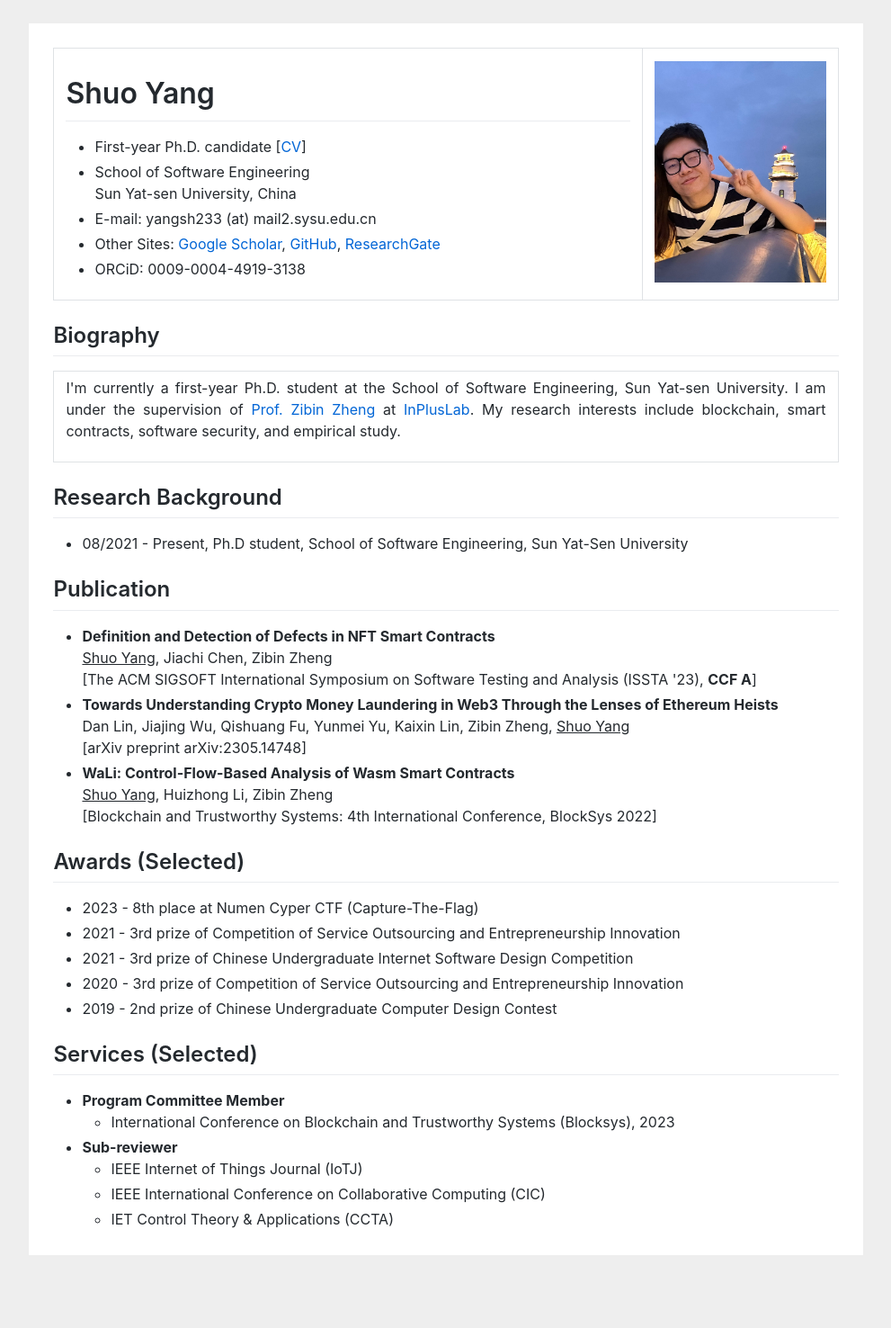
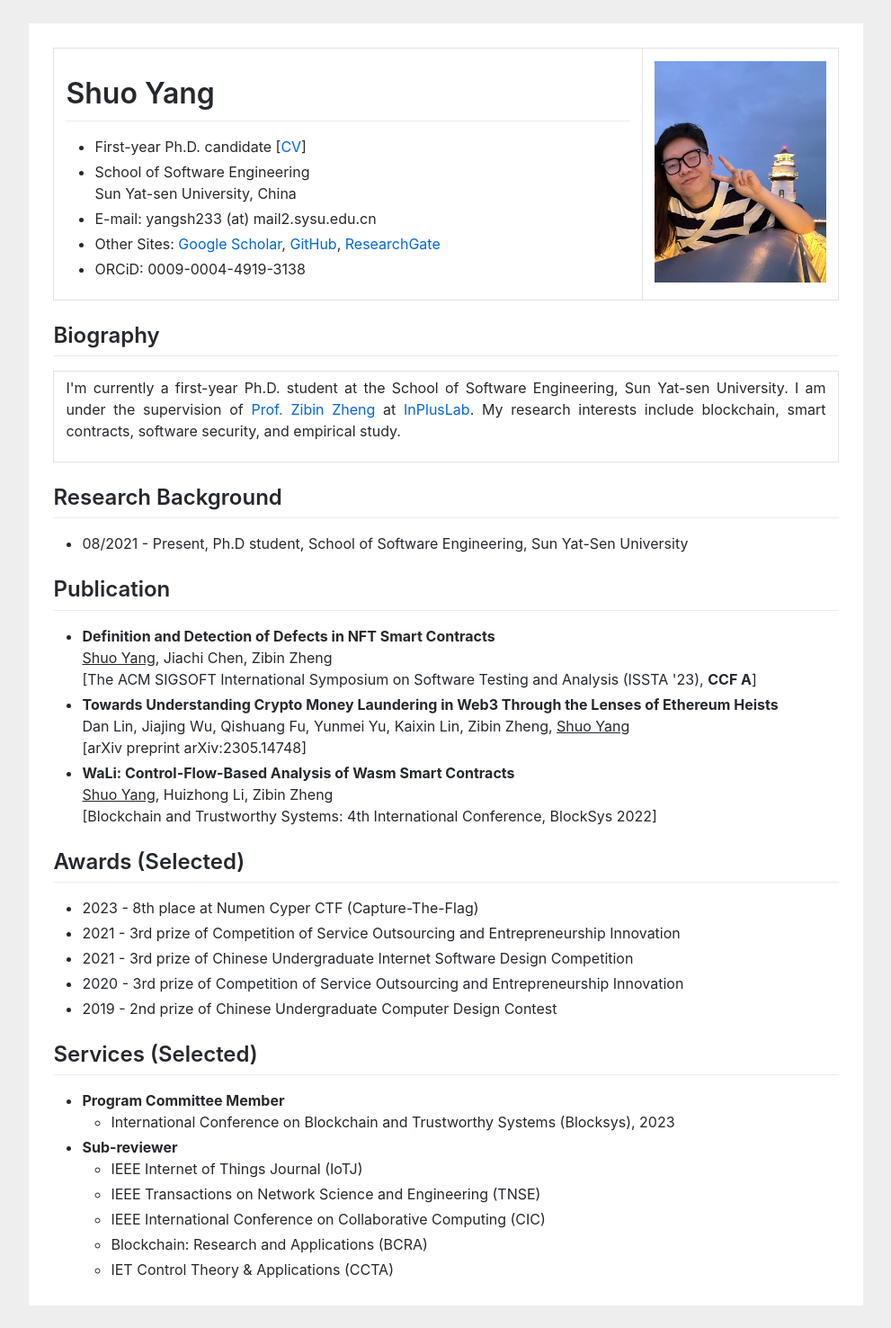
Before and after one commit to shuoyang512/shuoyang512.github.io, a Jekyll site: the page index.html, which Jekyll copies as it is, in a window 1280 px wide. Shown: the whole page at 90% size, without its empty margins (144-1135 px from the left). Built offline with Jekyll 4.4.1, drawn with Linux system fonts in a browser that asks for light colours; before the commit the page ends 1420 px from its top, so only the background shows below that.

Commit message:
add sub reviewer

```diff
--- a/index.html
+++ b/index.html
@@ -117,7 +117,9 @@ gtag('config', 'UA-158965281-1');
 						<li><b>Sub-reviewer</b>
 							<ul>
 								<li>IEEE Internet of Things Journal (IoTJ)</li>
+								<li>IEEE Transactions on Network Science and Engineering (TNSE)</li>
 								<li>IEEE International Conference on Collaborative Computing (CIC)</li>
+								<li>Blockchain: Research and Applications (BCRA)</li>
 								<li>IET Control Theory & Applications (CCTA)</li>
 							</ul>
 						</li>
```
